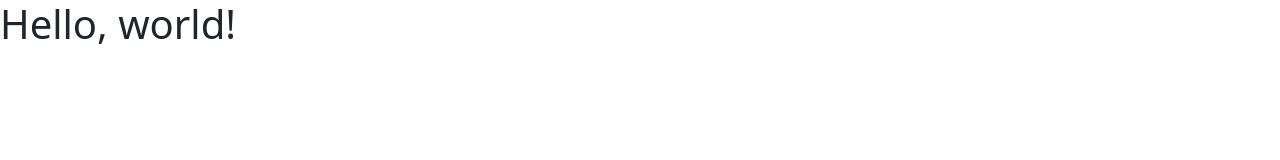
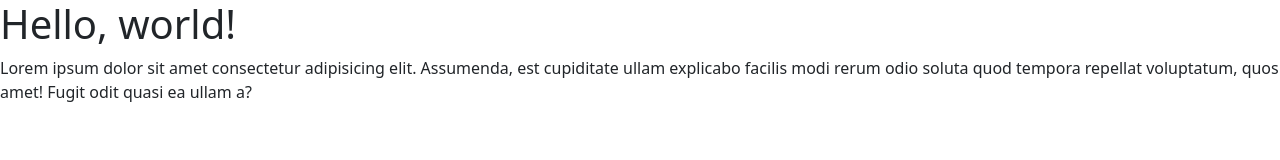
Before and after one commit to henry8913/3.1_Build-Week-CH1, a plain HTML site: page index.html in a window 1280 px wide. Drawn offline with nearby package versions, Linux system fonts and the light colour scheme.

Commit message:
paragrafo

```diff
--- a/index.html
+++ b/index.html
@@ -12,6 +12,7 @@
   </head>
   <body>
     <h1>Hello, world!</h1>
+    <p>Lorem ipsum dolor sit amet consectetur adipisicing elit. Assumenda, est cupiditate ullam explicabo facilis modi rerum odio soluta quod tempora repellat voluptatum, quos amet! Fugit odit quasi ea ullam a?</p>
     <!-- JS di Bootstrap -->
     <script src="https://cdn.jsdelivr.net/npm/bootstrap@5.3.3/dist/js/bootstrap.bundle.min.js" integrity="sha384-YvpcrYf0tY3lHB60NNkmXc5s9fDVZLESaAA55NDzOxhy9GkcIdslK1eN7N6jIeHz" crossorigin="anonymous"></script>
     <script src="https://cdn.jsdelivr.net/npm/bootstrap@5.3.3/dist/js/bootstrap.bundle.min.js" integrity="sha384-YvpcrYf0tY3lHB60NNkmXc5s9fDVZLESaAA55NDzOxhy9GkcIdslK1eN7N6jIeHz" crossorigin="anonymous"></script>
```
